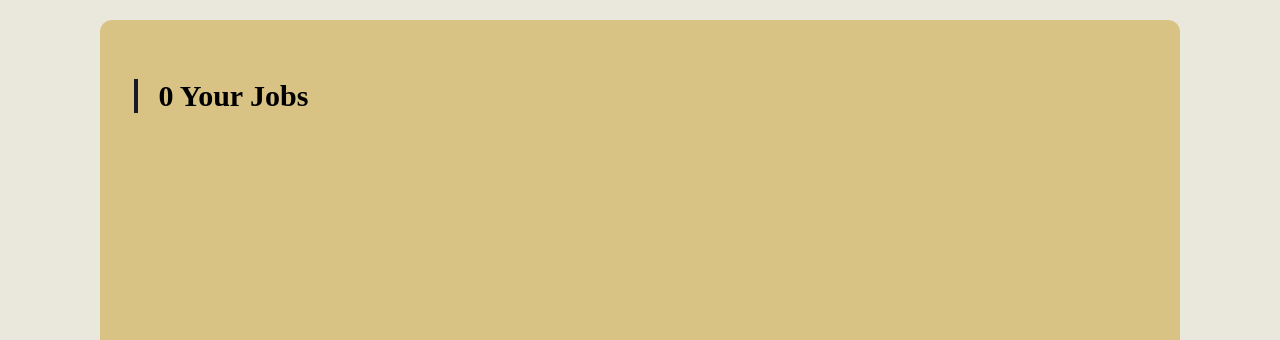
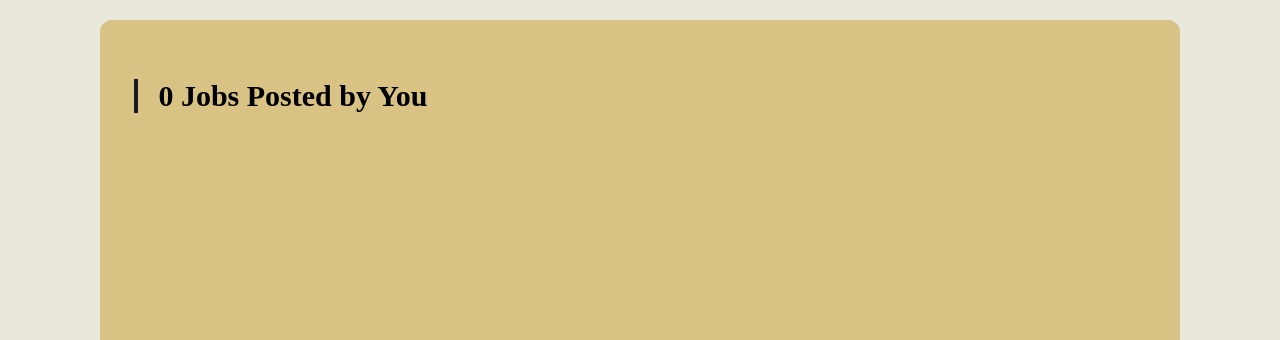
Before and after one commit to AAC-Open-Source-Pool/Mixmuse, a Flask app: page /emphome in a window 1280 px wide. Shown: the part 80-420 px from the top of the page. Run offline with Flask 3, Linux system fonts and the light colour scheme; a user stored in the database is signed in; data comes from the database, SQL or seed files in the repository; data that the repository does not hold is empty.

Commit message:
updated emphome heading

```diff
--- a/templates/EmpHomePage.html
+++ b/templates/EmpHomePage.html
@@ -313,9 +313,9 @@ li a i{
                 const jobsheading = document.querySelector(".job-list-container h2");
 
                 if (jobs.length === 1) {
-                    jobsheading.innerHTML = `${jobs.length} Your Job`;
+                    jobsheading.innerHTML = `${jobs.length} Job Posted by You`;
                 } else {
-                    jobsheading.innerHTML = `${jobs.length} Your Jobs`;
+                    jobsheading.innerHTML = `${jobs.length} Jobs Posted by You`;
                 }
 
                 const jobContainer = document.querySelector(".job-list-container .jobs");
```
